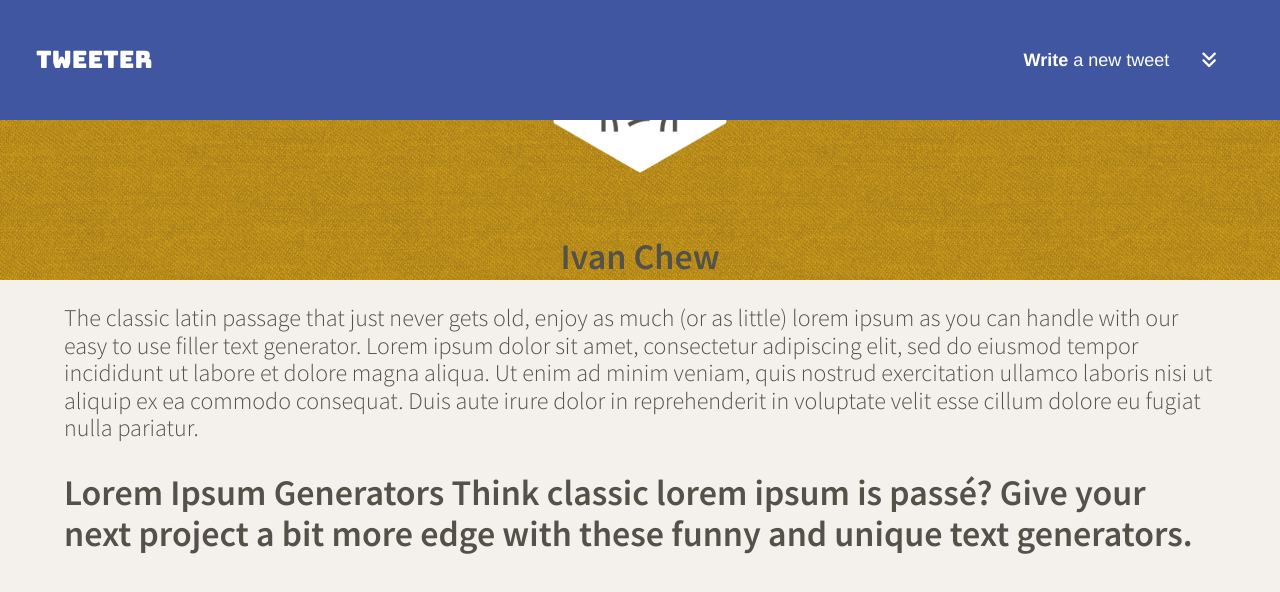
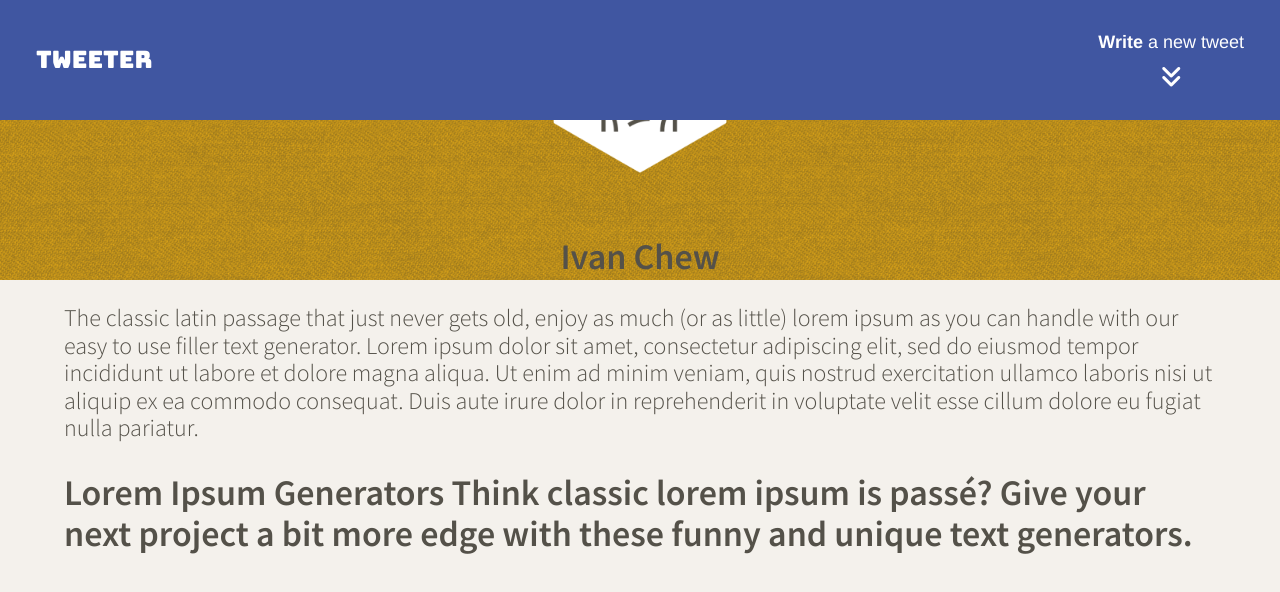
Before and after one commit to trickstyle89/tweeter, a website: page public/index.html in a window 1280 px wide. Drawn offline with nearby package versions, Linux system fonts and the light colour scheme.

Commit message:
Fixed arrow placement

```diff
--- a/public/index.html
+++ b/public/index.html
@@ -29,8 +29,7 @@
     <nav>
       <span>tweeter</span>
       <div class="new-tweet">
-        <span><strong>Write</strong>
-        <span>a new tweet</span>
+        <span><strong>Write</strong> a new tweet</span>
         <i class="fa-solid fa-angles-down"></i>
       </div>
     </nav>
--- a/public/styles/header.css
+++ b/public/styles/header.css
@@ -3,7 +3,7 @@ header {
     flex-direction: column;
     align-items: center;
     justify-content: center;
-    height: calc(50vh - 120px);
+    height: calc(50vh - 120px);;
     width: 100%;
     background-image: url('../public/images/45-degree-fabric-dark.png');
     background-color: #e3a916;
--- a/public/styles/nav.css
+++ b/public/styles/nav.css
@@ -13,6 +13,7 @@ nav {
 
   .new-tweet {
     display: flex;
+    flex-direction: column;
     align-items: center;
     margin-left: auto;
   }
@@ -20,5 +21,8 @@ nav {
   .new-tweet span {
     font-family: Helvetica;
     font-size: large;
-    margin-right: 1.5em;
   }
+
+  .new-tweet i {
+    margin-top: 0.5em;
+  }
```
